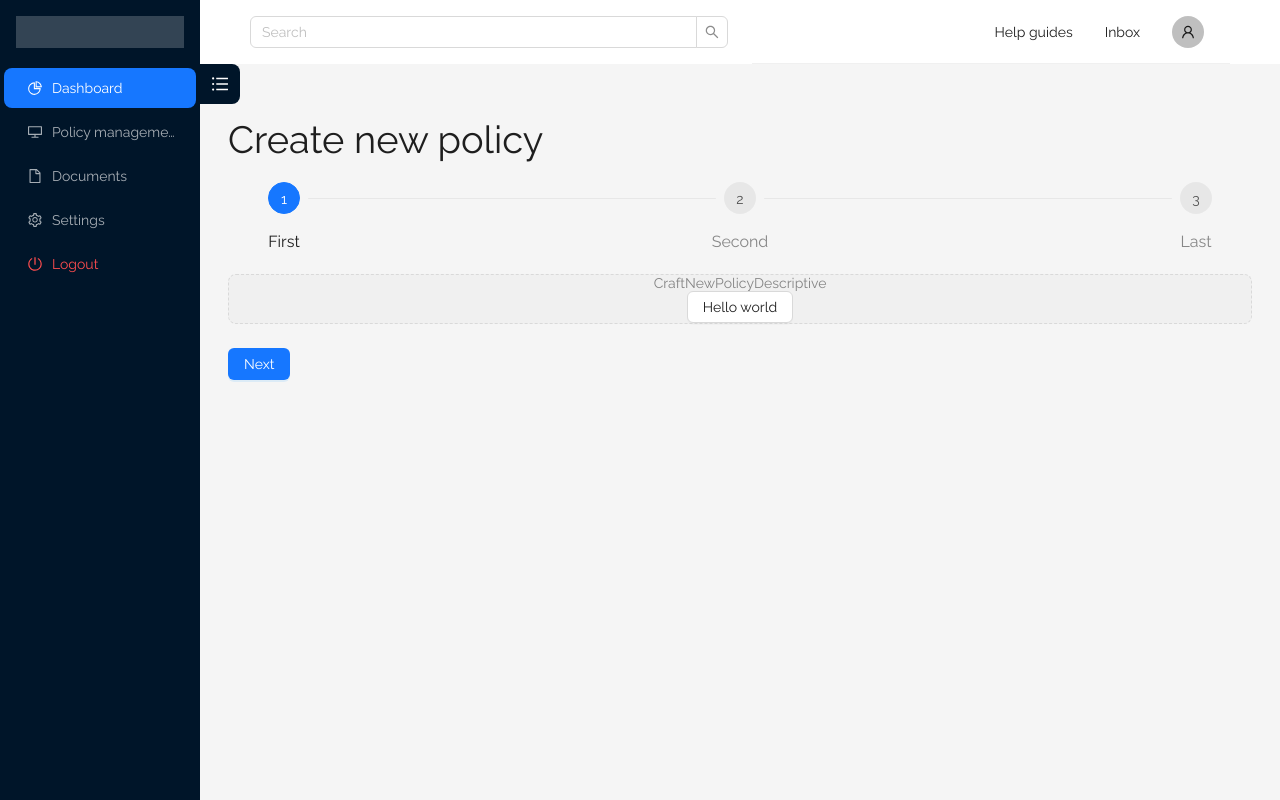
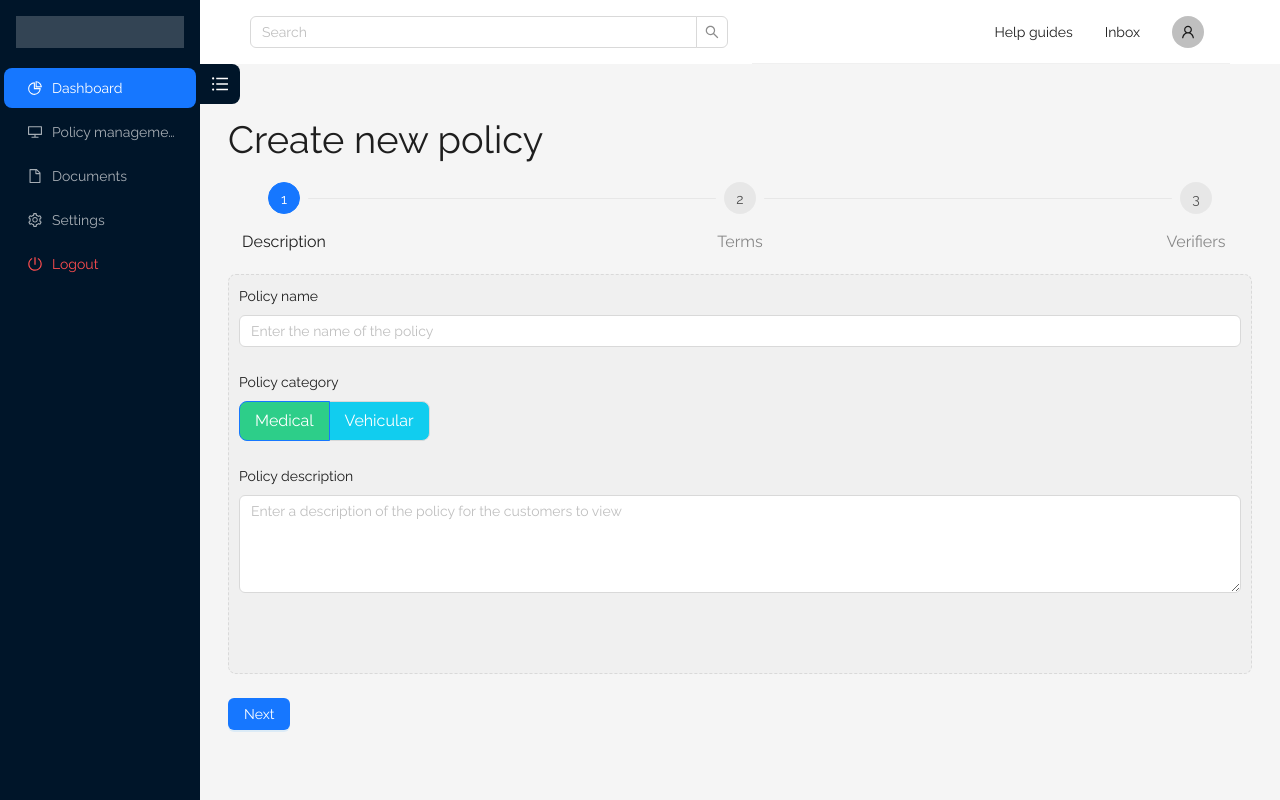
Before and after one commit to Dev317/TRE-Pandassurance, a React (Vite) app in the folder frontend/: page /craft/newpolicy in a window 1280 px wide. Built offline with nearby package versions, Linux system fonts and the light colour scheme.

Commit message:
Added input boxes for the policy form

```diff
--- a/frontend/src/assets/index.css
+++ b/frontend/src/assets/index.css
@@ -10,6 +10,6 @@
 html,
 body {
 	margin: 0;
-	overflow: hidden;
+	overflow: auto;
 	font-family: 'Raleway', Inter, Avenir, Helvetica, Arial, sans-serif;
 }
--- a/frontend/src/platforms/craft/pages/Policy/CraftNewPolicy.jsx
+++ b/frontend/src/platforms/craft/pages/Policy/CraftNewPolicy.jsx
@@ -1,21 +1,23 @@
 import React, { useState } from 'react';
 import { Typography, Space, Button, message, Steps, theme } from 'antd';
 import CraftNewPolicyDescriptive from './CraftNewPolicyDescriptive';
+import CraftNewPolicyTerm from './CraftNewPolicyTerm';
+import CraftNewPolicyVerifier from './CraftNewPolicyVerifier';
 
 const { Title } = Typography;
 
 const steps = [
 	{
-		title: 'First',
+		title: 'Description',
 		content: <CraftNewPolicyDescriptive />,
 	},
 	{
-		title: 'Second',
-		content: 'Second-content',
+		title: 'Terms',
+		content: <CraftNewPolicyTerm />,
 	},
 	{
-		title: 'Last',
-		content: 'Last-content',
+		title: 'Verifiers',
+		content: <CraftNewPolicyVerifier />,
 	},
 ];
 
@@ -33,13 +35,13 @@ function CraftNewPolicy() {
 		title: item.title,
 	}));
 	const contentStyle = {
-		//lineHeight: '260px',
-		textAlign: 'center',
 		color: token.colorTextTertiary,
 		backgroundColor: token.colorFillAlter,
 		borderRadius: token.borderRadiusLG,
 		border: `1px dashed ${token.colorBorder}`,
 		marginTop: 16,
+		height: '50vh',
+		padding: 10,
 	};
 	return (
 		<>
--- a/frontend/src/platforms/craft/pages/Policy/CraftNewPolicyDescriptive.jsx
+++ b/frontend/src/platforms/craft/pages/Policy/CraftNewPolicyDescriptive.jsx
@@ -1,11 +1,48 @@
-import { Button } from 'antd';
+import { Typography, Form, Input, Radio } from 'antd';
 import React from 'react';
+
+const { Title } = Typography;
+const { TextArea } = Input;
 
 function CraftNewPolicyDescriptive() {
 	return (
 		<>
-			<div>CraftNewPolicyDescriptive</div>
-			<Button>Hello world</Button>
+			<Form layout="vertical">
+				<Form.Item label="Policy name">
+					<Input placeholder="Enter the name of the policy" />
+				</Form.Item>
+				<Form.Item label="Policy category">
+					<Radio.Group
+						defaultValue="medical"
+						size="large"
+					>
+						<Radio.Button
+							value="medical"
+							style={{
+								backgroundColor: '#2DCE89',
+								color: 'white',
+							}}
+						>
+							Medical
+						</Radio.Button>
+						<Radio.Button
+							value="vehicular"
+							style={{
+								backgroundColor: '#11CDEF',
+								color: 'white',
+							}}
+						>
+							Vehicular
+						</Radio.Button>
+					</Radio.Group>
+				</Form.Item>
+				<Form.Item label="Policy description">
+					<TextArea
+						placeholder="Enter a description of the policy for the customers to view"
+						rows={4}
+					/>
+				</Form.Item>
+			</Form>
 		</>
 	);
 }
--- /dev/null
+++ b/frontend/src/platforms/craft/pages/Policy/CraftNewPolicyTerm.jsx
@@ -0,0 +1,50 @@
+import { Form, Input, Radio, InputNumber } from 'antd';
+import React from 'react';
+
+function CraftNewPolicyTerm() {
+	return (
+		<>
+			<Form layout="vertical">
+				<Form.Item label="Term">
+					{/* What should it return as ? Is it a number or a sentence*/}
+					<Input placeholder="Enter the term of the policy" />
+				</Form.Item>
+				<Form.Item label="Premium amount">
+					{/* What should it return as ? */}
+					<InputNumber
+						defaultValue="1"
+						min="0"
+						step="0.0001"
+						stringMode
+						style={{ width: '100%' }}
+						placeholder="Enter the amount of premium of the policy"
+					/>
+				</Form.Item>
+				<Form.Item label="Premium frequency">
+					<Radio.Group
+						defaultValue="monthly"
+						size="large"
+					>
+						<Radio.Button value="monthly">Monthly</Radio.Button>
+						<Radio.Button value="quarterly">Quarterly</Radio.Button>
+						<Radio.Button value="semiannually">Semi-annually</Radio.Button>
+						<Radio.Button value="yearly">Yearly</Radio.Button>
+					</Radio.Group>
+				</Form.Item>
+				<Form.Item label="Policy payout">
+					{/* What should it return as ? */}
+					<InputNumber
+						defaultValue="1"
+						min="0"
+						step="0.0001"
+						stringMode
+						style={{ width: '100%' }}
+						placeholder="Enter a payout amount"
+					/>
+				</Form.Item>
+			</Form>
+		</>
+	);
+}
+
+export default CraftNewPolicyTerm;
--- /dev/null
+++ b/frontend/src/platforms/craft/pages/Policy/CraftNewPolicyVerifier.jsx
@@ -0,0 +1,112 @@
+import { Col, Row, Space, Table, Typography } from 'antd';
+import React from 'react';
+
+const { Title } = Typography;
+
+const validators = [
+	{
+		name: 'Dr Robert Evans',
+		organisation: 'RPPH',
+	},
+	{
+		name: 'Dr Emily Lai',
+		organisation: 'RPPH',
+	},
+	{
+		name: 'Dr Michelle Anna',
+		organisation: 'RPPH',
+	},
+	{
+		name: 'Dr John Smith',
+		organisation: 'PCH',
+	},
+];
+
+const addedValidators = [];
+
+const columns = [
+	{
+		title: 'Organisation',
+		dataIndex: 'organisation',
+		key: 'organisation',
+		sorter: (a, b) => a.organisation.localeCompare(b.organisation),
+	},
+	{
+		title: 'Name',
+		dataIndex: 'name',
+		key: 'name',
+		sorter: (a, b) => a.name.localeCompare(b.name),
+	},
+	{
+		title: 'Action',
+		key: 'action',
+		render: (_, record) => (
+			<Space size="middle">
+				<a>View</a>
+				<a>Add</a>
+			</Space>
+		),
+	},
+];
+
+const addedColumns = [
+	{
+		title: 'Organisation',
+		dataIndex: 'organisation',
+		key: 'organisation',
+		sorter: (a, b) => a.organisation.localeCompare(b.organisation),
+	},
+	{
+		title: 'Name',
+		dataIndex: 'name',
+		key: 'name',
+		sorter: (a, b) => a.name.localeCompare(b.name),
+	},
+	{
+		title: 'Action',
+		key: 'action',
+		render: (_, record) => (
+			<Space size="middle">
+				<a>View</a>
+				<a>Delete</a>
+			</Space>
+		),
+	},
+];
+
+function CraftNewPolicyVerifier() {
+	return (
+		<>
+			<Row gutter={[10]}>
+				<Col
+					xs={24}
+					sm={12}
+					md={16}
+					lg={16}
+					xl={16}
+				>
+					<Title level={4}>Possible verifiers</Title>
+					<Table
+						columns={columns}
+						dataSource={validators}
+					/>
+				</Col>
+				<Col
+					xs={24}
+					sm={12}
+					md={8}
+					lg={8}
+					xl={8}
+				>
+					<Title level={4}>Added verifiers</Title>
+					<Table
+						columns={addedColumns}
+						dataSource={addedValidators}
+					/>
+				</Col>
+			</Row>
+		</>
+	);
+}
+
+export default CraftNewPolicyVerifier;
```
